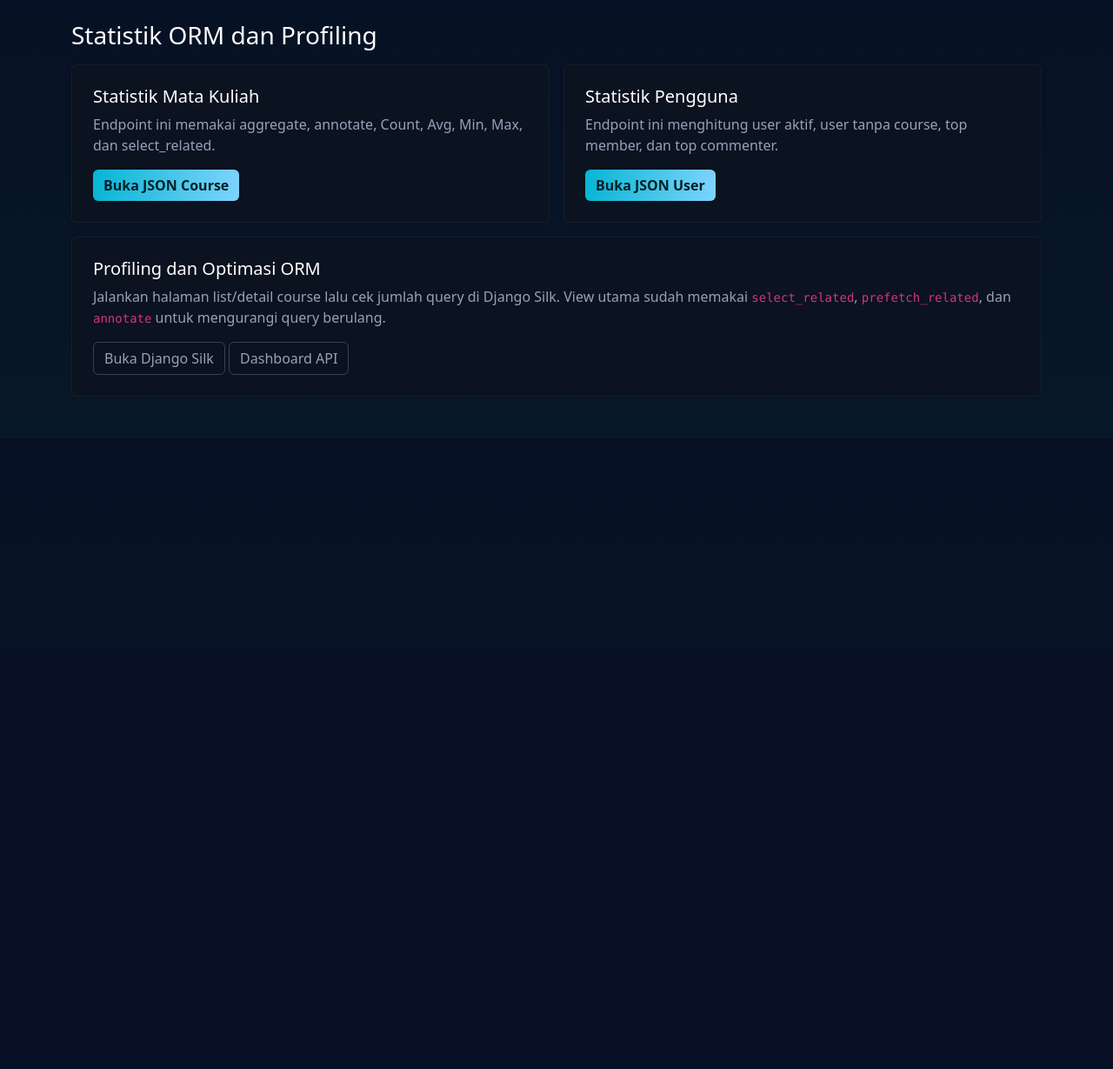
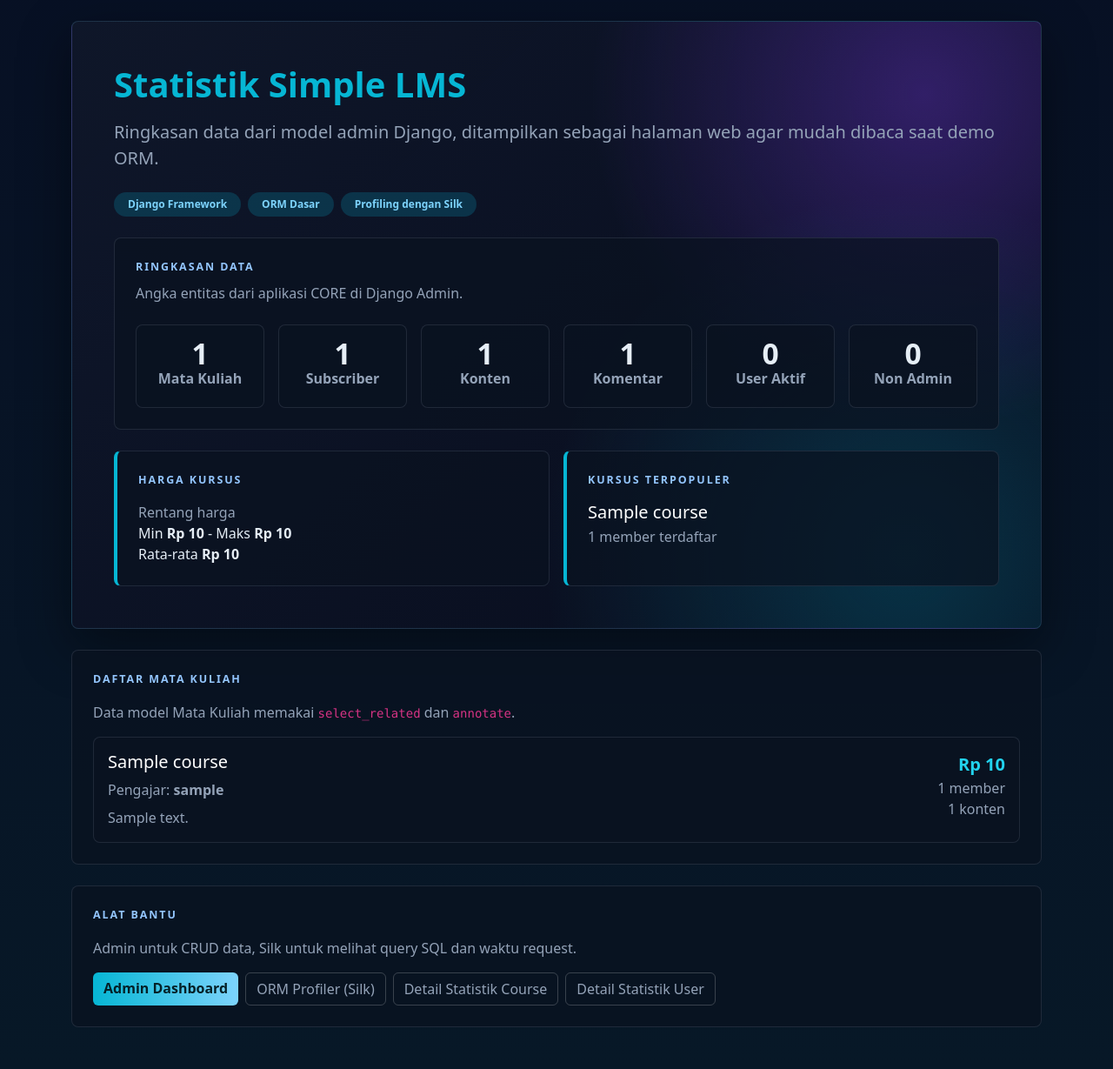
Before and after one commit to syafiqa23/Project_UTS_PSS, a Django app: page /statistik/ in a window 1280 px wide. Shown: the part 57-1286 px from the top of the page at 87% size. Before the commit the page ends 513 px from the top, so only its background shows below. Run offline with Django 5.2, Linux system fonts and the light colour scheme; tables that the repository leaves empty hold one stand-in row (values such as "Sample post").

Commit message:
perbaikan

```diff
--- a/core/templates/core/all_courses.html
+++ b/core/templates/core/all_courses.html
@@ -6,7 +6,7 @@
     <h1 class="h3 mb-1">Daftar Mata Kuliah</h1>
     <p class="text-secondary mb-0">Data diambil dari model Course dengan annotation jumlah member dan konten.</p>
   </div>
-  <a class="btn btn-outline-primary" href="{% url 'api_courses' %}">JSON</a>
+  <a class="btn btn-outline-primary" href="{% url 'api_courses' %}">Tampilan Backend</a>
 </div>
 
 <div class="row g-3">
--- a/core/templates/core/statistik.html
+++ b/core/templates/core/statistik.html
@@ -1,32 +1,174 @@
 {% extends 'core/base.html' %}
-{% block title %}Statistik ORM - e-LMS UTS{% endblock %}
+{% block title %}Statistik - e-LMS UTS{% endblock %}
 {% block content %}
-<h1 class="h3 mb-3">Statistik ORM dan Profiling</h1>
-<div class="row g-3">
-  <div class="col-md-6">
-    <div class="bg-white border rounded shadow-sm p-4 h-100">
-      <h2 class="h5">Statistik Mata Kuliah</h2>
-      <p class="text-secondary">Endpoint ini memakai aggregate, annotate, Count, Avg, Min, Max, dan select_related.</p>
-      <a class="btn btn-primary" href="{% url 'course_stat' %}">Buka JSON Course</a>
+<style>
+  .stats-hero {
+    background:
+      radial-gradient(circle at 88% 12%, rgba(124, 58, 237, 0.34), transparent 24rem),
+      radial-gradient(circle at 86% 88%, rgba(6, 182, 212, 0.22), transparent 26rem),
+      linear-gradient(135deg, rgba(15, 23, 42, 0.98), rgba(8, 13, 29, 0.96));
+    border: 1px solid rgba(125, 211, 252, 0.16);
+    border-radius: 8px;
+    box-shadow: 0 20px 60px rgba(0, 0, 0, 0.42);
+  }
+
+  .stats-label {
+    color: #93c5fd;
+    font-size: 0.78rem;
+    font-weight: 800;
+    letter-spacing: 0.12rem;
+    text-transform: uppercase;
+  }
+
+  .metric-card,
+  .info-panel,
+  .course-row {
+    background: rgba(11, 18, 32, 0.72);
+    border: 1px solid rgba(148, 163, 184, 0.16);
+    border-radius: 8px;
+  }
+
+  .metric-card {
+    min-height: 96px;
+  }
+
+  .metric-value {
+    color: #e6eef6;
+    font-size: 2.1rem;
+    font-weight: 800;
+    line-height: 1;
+  }
+
+  .metric-name {
+    color: #94a3b8;
+    font-weight: 700;
+  }
+
+  .accent-panel {
+    border-left: 4px solid #06b6d4;
+  }
+
+  .price-text {
+    color: #22d3ee;
+    font-weight: 800;
+  }
+</style>
+
+<section class="stats-hero p-4 p-md-5 mb-4">
+  <div class="mb-4">
+    <h1 class="display-6 fw-bold mb-3">Statistik Simple LMS</h1>
+    <p class="lead text-secondary mb-0">
+      Ringkasan data dari model admin Django, ditampilkan sebagai halaman web agar mudah dibaca saat demo ORM.
+    </p>
+  </div>
+
+  <div class="d-flex flex-wrap gap-2 mb-4">
+    <span class="badge rounded-pill px-3 py-2">Django Framework</span>
+    <span class="badge rounded-pill px-3 py-2">ORM Dasar</span>
+    <span class="badge rounded-pill px-3 py-2">Profiling dengan Silk</span>
+  </div>
+
+  <div class="info-panel p-4 mb-4">
+    <div class="stats-label mb-2">Ringkasan Data</div>
+    <p class="text-secondary mb-4">Angka entitas dari aplikasi CORE di Django Admin.</p>
+    <div class="row g-3">
+      <div class="col-6 col-lg-2">
+        <div class="metric-card p-3 text-center">
+          <div class="metric-value">{{ course_stats.course_count }}</div>
+          <div class="metric-name">Mata Kuliah</div>
+        </div>
+      </div>
+      <div class="col-6 col-lg-2">
+        <div class="metric-card p-3 text-center">
+          <div class="metric-value">{{ course_stats.member_count }}</div>
+          <div class="metric-name">Subscriber</div>
+        </div>
+      </div>
+      <div class="col-6 col-lg-2">
+        <div class="metric-card p-3 text-center">
+          <div class="metric-value">{{ course_stats.content_count }}</div>
+          <div class="metric-name">Konten</div>
+        </div>
+      </div>
+      <div class="col-6 col-lg-2">
+        <div class="metric-card p-3 text-center">
+          <div class="metric-value">{{ course_stats.comment_count }}</div>
+          <div class="metric-name">Komentar</div>
+        </div>
+      </div>
+      <div class="col-6 col-lg-2">
+        <div class="metric-card p-3 text-center">
+          <div class="metric-value">{{ user_stats.total_users_with_courses }}</div>
+          <div class="metric-name">User Aktif</div>
+        </div>
+      </div>
+      <div class="col-6 col-lg-2">
+        <div class="metric-card p-3 text-center">
+          <div class="metric-value">{{ user_stats.total_non_admin_users }}</div>
+          <div class="metric-name">Non Admin</div>
+        </div>
+      </div>
     </div>
   </div>
-  <div class="col-md-6">
-    <div class="bg-white border rounded shadow-sm p-4 h-100">
-      <h2 class="h5">Statistik Pengguna</h2>
-      <p class="text-secondary">Endpoint ini menghitung user aktif, user tanpa course, top member, dan top commenter.</p>
-      <a class="btn btn-primary" href="{% url 'user_statistics' %}">Buka JSON User</a>
+
+  <div class="row g-3">
+    <div class="col-lg-6">
+      <div class="info-panel accent-panel p-4 h-100">
+        <div class="stats-label mb-3">Harga Kursus</div>
+        <div class="text-secondary">Rentang harga</div>
+        <div>Min <strong>Rp {{ course_stats.price_statistics.min_price|default:0 }}</strong> -
+          Maks <strong>Rp {{ course_stats.price_statistics.max_price|default:0 }}</strong></div>
+        <div>Rata-rata <strong>Rp {{ course_stats.price_statistics.avg_price|floatformat:0|default:0 }}</strong></div>
+      </div>
+    </div>
+    <div class="col-lg-6">
+      <div class="info-panel accent-panel p-4 h-100">
+        <div class="stats-label mb-3">Kursus Terpopuler</div>
+        {% for course in course_stats.popular %}
+          {% if forloop.first %}
+            <h2 class="h5 mb-1">{{ course.name }}</h2>
+            <div class="text-secondary">{{ course.member_count }} member terdaftar</div>
+          {% endif %}
+        {% empty %}
+          <div class="text-secondary">Belum ada data mata kuliah.</div>
+        {% endfor %}
+      </div>
     </div>
   </div>
-  <div class="col-12">
-    <div class="bg-white border rounded shadow-sm p-4">
-      <h2 class="h5">Profiling dan Optimasi ORM</h2>
-      <p class="text-secondary mb-3">
-        Jalankan halaman list/detail course lalu cek jumlah query di Django Silk. View utama sudah memakai
-        <code>select_related</code>, <code>prefetch_related</code>, dan <code>annotate</code> untuk mengurangi query berulang.
-      </p>
-      <a class="btn btn-outline-dark" href="/silk/">Buka Django Silk</a>
-      <a class="btn btn-outline-secondary" href="{% url 'statistik_api' %}">Dashboard API</a>
-    </div>
+</section>
+
+<section class="info-panel p-4 mb-4">
+  <div class="stats-label mb-3">Daftar Mata Kuliah</div>
+  <p class="text-secondary">Data model Mata Kuliah memakai <code>select_related</code> dan <code>annotate</code>.</p>
+
+  <div class="d-grid gap-3">
+    {% for course in course_stats.courses %}
+      <div class="course-row p-3 d-flex flex-column flex-md-row justify-content-between gap-3">
+        <div>
+          <h2 class="h5 mb-2">{{ course.name }}</h2>
+          <div class="text-secondary mb-2">Pengajar: <strong>{{ course.teacher.username }}</strong></div>
+          <div class="text-secondary">{{ course.description|default:"-" }}</div>
+        </div>
+        <div class="text-md-end flex-shrink-0">
+          <div class="price-text fs-5">Rp {{ course.price }}</div>
+          <div class="text-secondary">{{ course.member_count }} member</div>
+          <div class="text-secondary">{{ course.content_count }} konten</div>
+        </div>
+      </div>
+    {% empty %}
+      <div class="text-secondary">Belum ada mata kuliah. Jalankan seed data terlebih dahulu.</div>
+    {% endfor %}
   </div>
-</div>
+</section>
+
+<section class="info-panel p-4">
+  <div class="stats-label mb-3">Alat Bantu</div>
+  <p class="text-secondary">Admin untuk CRUD data, Silk untuk melihat query SQL dan waktu request.</p>
+  <div class="d-flex flex-wrap gap-2">
+    <a class="btn btn-primary" href="/admin/">Admin Dashboard</a>
+    <a class="btn btn-outline-dark" href="/silk/">ORM Profiler (Silk)</a>
+    <a class="btn btn-outline-secondary" href="{% url 'course_stat' %}">Detail Statistik Course</a>
+    <a class="btn btn-outline-secondary" href="{% url 'user_statistics' %}">Detail Statistik User</a>
+  </div>
+</section>
 {% endblock %}
--- a/core/views.py
+++ b/core/views.py
@@ -1,14 +1,12 @@
 from django.contrib.auth.decorators import login_required
 from django.contrib.admin.views.decorators import staff_member_required
 from django.contrib.auth.models import User
-from django.core import serializers
 from django.db.models import Avg, Count, Max, Min, Prefetch
-from django.http import HttpResponseBadRequest, JsonResponse, HttpResponseForbidden
+from django.http import HttpResponseBadRequest, HttpResponseForbidden
 from django.shortcuts import get_object_or_404, redirect, render
 from django.contrib import messages
 from django.contrib.auth.views import redirect_to_login
 from .services.import_csv_service import import_courses, import_users, import_members
-from django.urls import reverse
 
 from .models import Comment, Course, CourseContent, CourseMember
 
@@ -189,44 +187,37 @@
 
 
 def statistik(request):
-    return render(request, "core/statistik.html")
+    return render(request, "core/statistik.html", _get_statistics_context())
 
 
 def statistik_from_api(request):
-    return render(request, "core/statistik_from_api.html")
+    return render(request, "core/statistik_from_api.html", _get_statistics_context())
 
 
-def courseStat(request):
-    courses = Course.objects.all()
+def _get_course_statistics():
+    courses = Course.objects.select_related("teacher")
     stats = courses.aggregate(max_price=Max("price"), min_price=Min("price"), avg_price=Avg("price"))
-
-    cheapest = Course.objects.filter(price=stats["min_price"]).select_related("teacher")
-    expensive = Course.objects.filter(price=stats["max_price"]).select_related("teacher")
-    popular = (
-        Course.objects.select_related("teacher")
-        .annotate(member_count=Count("coursemember"))
-        .order_by("-member_count", "name")[:5]
-    )
-    unpopular = (
-        Course.objects.select_related("teacher")
-        .annotate(member_count=Count("coursemember"))
-        .order_by("member_count", "name")[:5]
+    annotated_courses = courses.annotate(
+        member_count=Count("coursemember", distinct=True),
+        content_count=Count("coursecontent", distinct=True),
     )
 
-    return JsonResponse(
-        {
-            "course_count": courses.count(),
-            "price_statistics": stats,
-            "cheapest": serializers.serialize("python", cheapest),
-            "expensive": serializers.serialize("python", expensive),
-            "popular": serializers.serialize("python", popular),
-            "unpopular": serializers.serialize("python", unpopular),
-        }
-    )
+    return {
+        "course_count": courses.count(),
+        "content_count": CourseContent.objects.count(),
+        "member_count": CourseMember.objects.count(),
+        "comment_count": Comment.objects.count(),
+        "price_statistics": stats,
+        "cheapest": annotated_courses.filter(price=stats["min_price"]).order_by("name"),
+        "expensive": annotated_courses.filter(price=stats["max_price"]).order_by("name"),
+        "popular": annotated_courses.order_by("-member_count", "name")[:5],
+        "unpopular": annotated_courses.order_by("member_count", "name")[:5],
+        "courses": annotated_courses.order_by("name"),
+    }
 
 
-def userStatistics(request):
-    non_admin_users = User.objects.filter(is_staff=False, is_superuser=False)
+def _get_user_statistics():
+    non_admin_users = User.objects.filter(is_staff=False, is_superuser=False).order_by("username")
     users_with_courses = non_admin_users.filter(coursemember__isnull=False).distinct()
     users_without_courses = non_admin_users.exclude(id__in=users_with_courses.values("id"))
 
@@ -254,37 +245,44 @@
         .first()
     )
 
-    return JsonResponse(
-        {
-            "total_non_admin_users": non_admin_users.count(),
-            "total_users_with_courses": users_with_courses.count(),
-            "total_users_without_courses": users_without_courses.count(),
-            "average_courses_per_user": avg_courses_per_user,
-            "top_user": {
-                "id": top_member["user_id"],
-                "username": top_member["user_id__username"],
-                "email": top_member["user_id__email"],
-                "total_courses": top_member["total"],
-            }
-            if top_member
-            else {},
-            "users_no_courses": list(
-                non_admin_users.exclude(id__in=CourseMember.objects.values("user_id")).values(
-                    "id", "username", "email"
-                )
-            ),
-            "total_comments_all": Comment.objects.count(),
-            "total_comments_non_admin": Comment.objects.filter(member_id__user_id__in=non_admin_users).count(),
-            "top_commenter": {
-                "id": top_commenter["member_id__user_id"],
-                "username": top_commenter["member_id__user_id__username"],
-                "email": top_commenter["member_id__user_id__email"],
-                "total_comments": top_commenter["total_comments"],
-            }
-            if top_commenter
-            else {},
+    return {
+        "total_non_admin_users": non_admin_users.count(),
+        "total_users_with_courses": users_with_courses.count(),
+        "total_users_without_courses": users_without_courses.count(),
+        "average_courses_per_user": avg_courses_per_user,
+        "top_user": {
+            "username": top_member["user_id__username"],
+            "email": top_member["user_id__email"],
+            "total_courses": top_member["total"],
         }
-    )
+        if top_member
+        else None,
+        "users_no_courses": users_without_courses,
+        "total_comments_all": Comment.objects.count(),
+        "total_comments_non_admin": Comment.objects.filter(member_id__user_id__in=non_admin_users).count(),
+        "top_commenter": {
+            "username": top_commenter["member_id__user_id__username"],
+            "email": top_commenter["member_id__user_id__email"],
+            "total_comments": top_commenter["total_comments"],
+        }
+        if top_commenter
+        else None,
+    }
+
+
+def _get_statistics_context():
+    return {
+        "course_stats": _get_course_statistics(),
+        "user_stats": _get_user_statistics(),
+    }
+
+
+def courseStat(request):
+    return render(request, "core/course_stat.html", {"course_stats": _get_course_statistics()})
+
+
+def userStatistics(request):
+    return render(request, "core/user_statistics.html", {"user_stats": _get_user_statistics()})
 
 
 def api_courses(request):
@@ -297,21 +295,7 @@
         .annotate(member_count=Count("coursemember", distinct=True), content_count=Count("coursecontent", distinct=True))
         .order_by("name")
     )
-
-    data = [
-        {
-            "id": course.id,
-            "name": course.name,
-            "description": course.description,
-            "price": course.price,
-            "teacher": course.teacher.username,
-            "member_count": course.member_count,
-            "content_count": course.content_count,
-            "url": request.build_absolute_uri(reverse("course_detail", args=[course.id])),
-        }
-        for course in courses
-    ]
-    return JsonResponse({"results": data})
+    return render(request, "core/api_courses.html", {"courses": courses})
 
 @staff_member_required(login_url="/admin/login/")
 def upload_csv(request):
```
Also changed, not shown: core/management/commands/clear_imported_data.py (added, +83 -0 lines), core/templates/core/api_courses.html (added, +47 -0 lines), core/templates/core/course_stat.html (added, +92 -0 lines), core/templates/core/home.html (+5 -5 lines), core/templates/core/statistik_from_api.html (+34 -29 lines), core/templates/core/user_statistics.html (added, +79 -0 lines), 1 other file.
